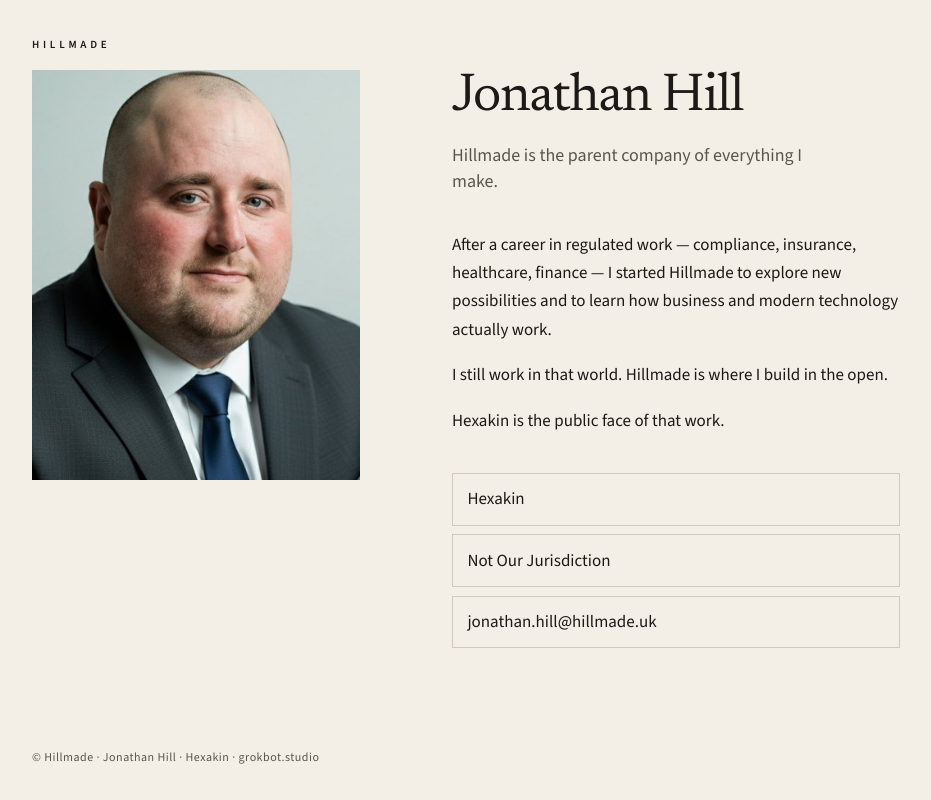
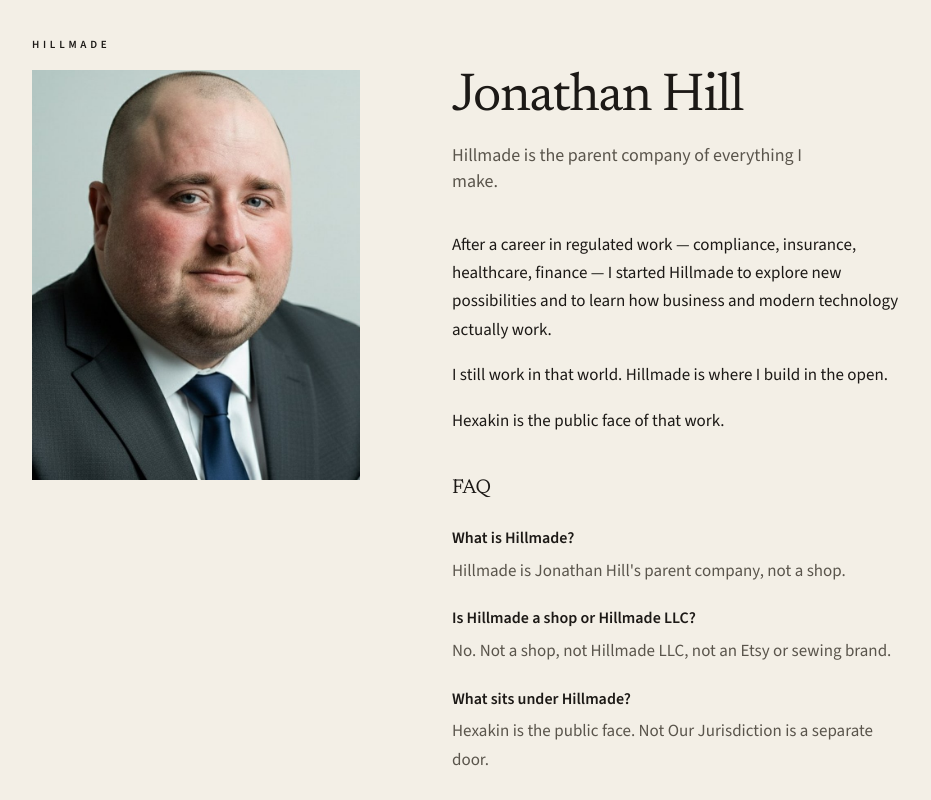
Before and after one commit to Hexakin/hillmade-uk, a Next.js app: page / in a window 1280 px wide. Shown: the top 800 px of the page, without its empty margins (112-1043 px from the left). Built offline with nearby package versions, Linux system fonts and the light colour scheme.

Commit message:
Add locked parent-company FAQ on the home page
Ship the three locked FAQ cells after the bio. Leave title, meta, H1, parent line, bio, alt, doors, footer, and robots unchanged.

```diff
--- a/app/globals.css
+++ b/app/globals.css
@@ -123,6 +123,29 @@
   max-width: 32rem;
 }
 
+.faq {
+  margin-top: 2.35rem;
+  max-width: 32rem;
+}
+
+.faq h2 {
+  font-family: var(--font-serif), Newsreader, ui-serif, serif;
+  font-size: 1.25rem;
+  font-weight: 400;
+  letter-spacing: -0.02em;
+}
+
+.faq h3 {
+  margin-top: 1.25rem;
+  font-size: 1rem;
+  font-weight: 600;
+}
+
+.faq p {
+  margin-top: 0.35rem;
+  color: var(--ink-muted);
+}
+
 .doors {
   margin: 2.4rem 0 0;
   padding: 0;
--- a/app/page.tsx
+++ b/app/page.tsx
@@ -31,6 +31,17 @@
           </p>
           <p>Hexakin is the public face of that work.</p>
         </div>
+        <section className="faq">
+          <h2>FAQ</h2>
+          <h3>What is Hillmade?</h3>
+          <p>Hillmade is Jonathan Hill's parent company, not a shop.</p>
+          <h3>Is Hillmade a shop or Hillmade LLC?</h3>
+          <p>No. Not a shop, not Hillmade LLC, not an Etsy or sewing brand.</p>
+          <h3>What sits under Hillmade?</h3>
+          <p>
+            Hexakin is the public face. Not Our Jurisdiction is a separate door.
+          </p>
+        </section>
         <ul className="doors">
           <li>
             <a href="https://hexakin.com">Hexakin</a>
```
